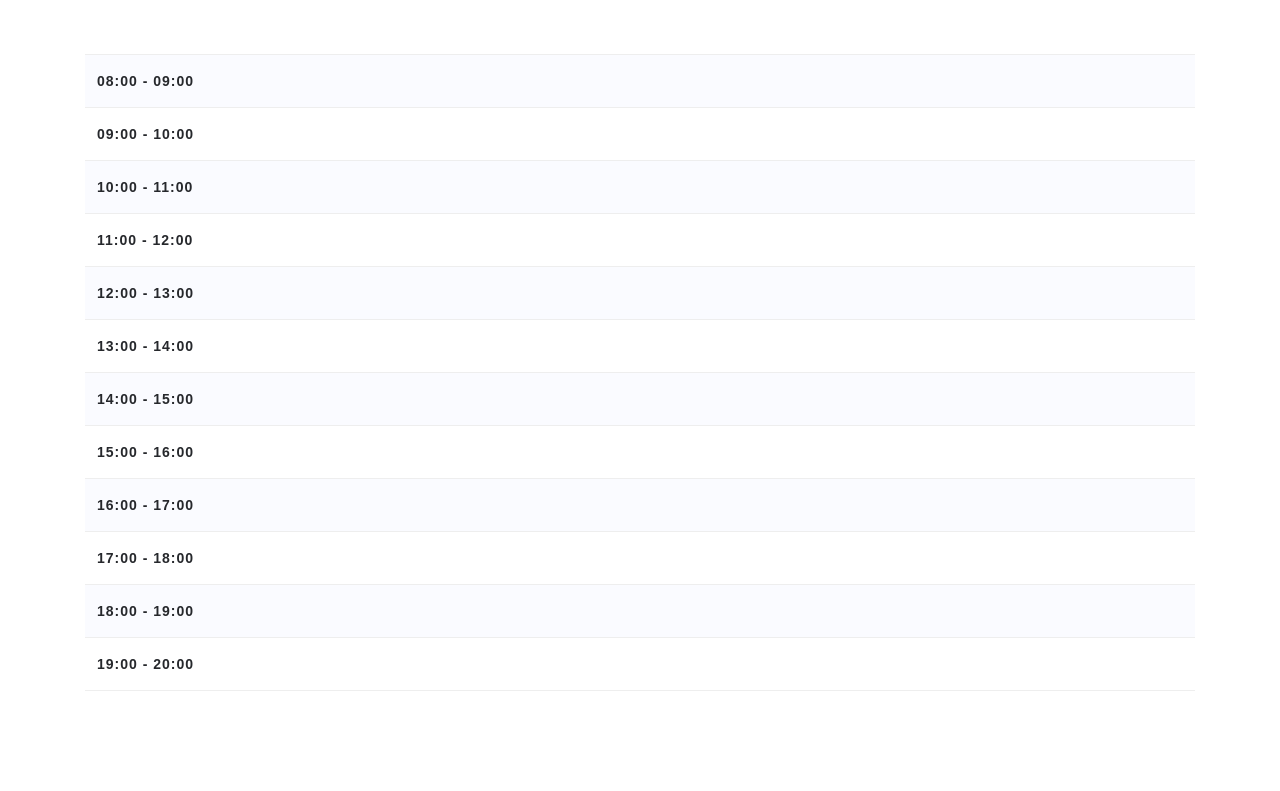
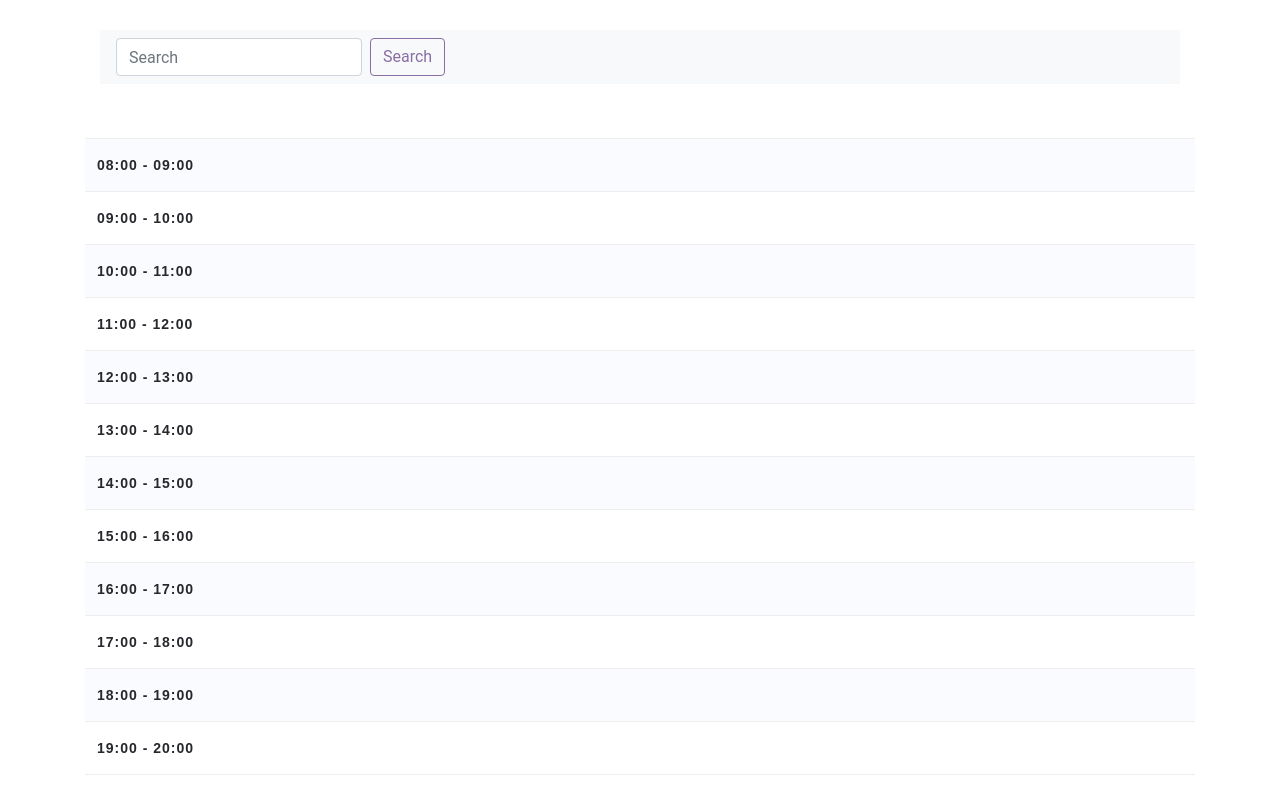
Before and after one commit to ritasobrak/tunniplaan_oop, a plain HTML site: page index.html in a window 1280 px wide. Shown: the part 53-844 px from the top of the page. Before the commit the page ends 800 px from the top, so only its background shows below. Drawn offline with nearby package versions, Linux system fonts and the light colour scheme; no server answers.

Commit message:
Search box was created

```diff
--- a/index.html
+++ b/index.html
@@ -13,12 +13,21 @@
 </head>
 <body>
 <div class="container">
+
     <!-- time-table -->
     <div class="content">
         <div class="container">
             <div class="row">
                 <div class="col-xl-12 col-lg-12 col-md-12 col-sm-12 col-12 text-center mb30">
                     <h2>TIMETABLE</h2>
+                </div>
+                <div class="col-xl-12 col-lg-12 col-md-12 col-sm-12 col-12 mb30">
+                    <nav class="navbar navbar-light bg-light">
+                        <form class="form-inline">
+                            <input class="form-control mr-sm-2" type="search" placeholder="Search" aria-label="Search">
+                            <button class="btn btn-outline-success my-2 my-sm-0" type="submit">Search</button>
+                        </form>
+                    </nav>
                 </div>
                 <div class="table-responsive">
                     <table class="timetable table table-striped ">
--- a/style.css
+++ b/style.css
@@ -25,3 +25,15 @@ a:focus, a:hover { text-decoration: none; color: #886ea5; }
 .table-striped tbody tr:nth-of-type(odd) { background-color: hsl(224, 100%, 99%); }
 caption { padding-top: .75rem; padding-bottom: .75rem; color: #26282c; text-align: left; caption-side: bottom; }
 .mb30{margin-bottom:30px;}
+
+
+.btn-outline-success {
+    color: #886EA5;
+    border-color: #886EA5;
+}
+
+.btn-outline-success:hover {
+    color: #fff;
+    background-color: #886EA5;
+    border-color: #886EA5;
+}
```
